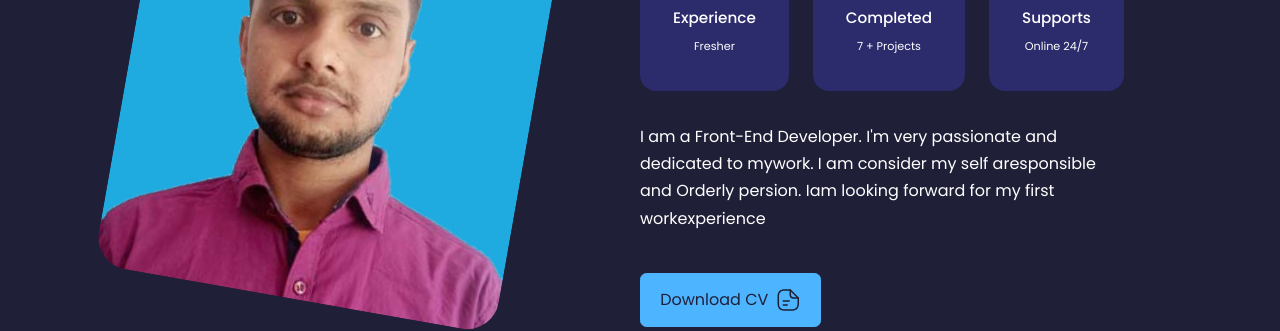
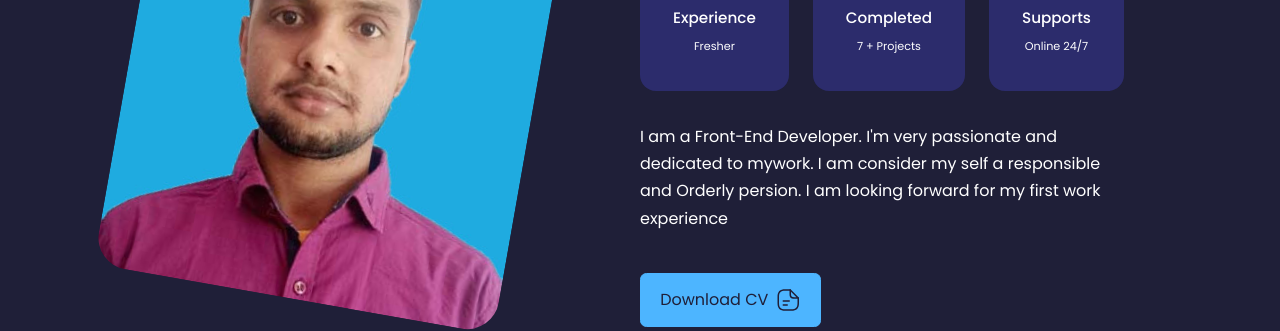
Before and after one commit to coder-ismile/myPortfolio, a React (Create React App) app: page / in a window 1280 px wide. Shown: the part 1000-1331 px from the top of the page. Built offline with nearby package versions, Linux system fonts and the light colour scheme.

Commit message:
Second Commit

```diff
--- a/src/component/about/About.jsx
+++ b/src/component/about/About.jsx
@@ -1,6 +1,6 @@
 import React from 'react'
 import './About.css'
-import My_Resume from "./CV.pdf"
+import My_Resume from "./UpdateCv.pdf"
 import My_Img from './My_img.jpg'
 const About = () => {
   return (
@@ -33,7 +33,7 @@ const About = () => {
               <small>Online 24/7</small>
             </article>
           </div>
-          <p>I am a Front-End Developer. I'm very passionate and dedicated to mywork. I am consider my self aresponsible and Orderly persion. Iam looking forward for my first workexperience</p>
+          <p>I am a Front-End Developer. I'm very passionate and dedicated to mywork. I am consider my self a responsible and Orderly persion. I am looking forward for my first work experience</p>
            <a  className="btn btn-primary" download="" href={My_Resume}>Download CV
                 <svg
                       className="button__icon"
```
Also changed, not shown: 2 other files (tests, documents, lock files or other folders).
